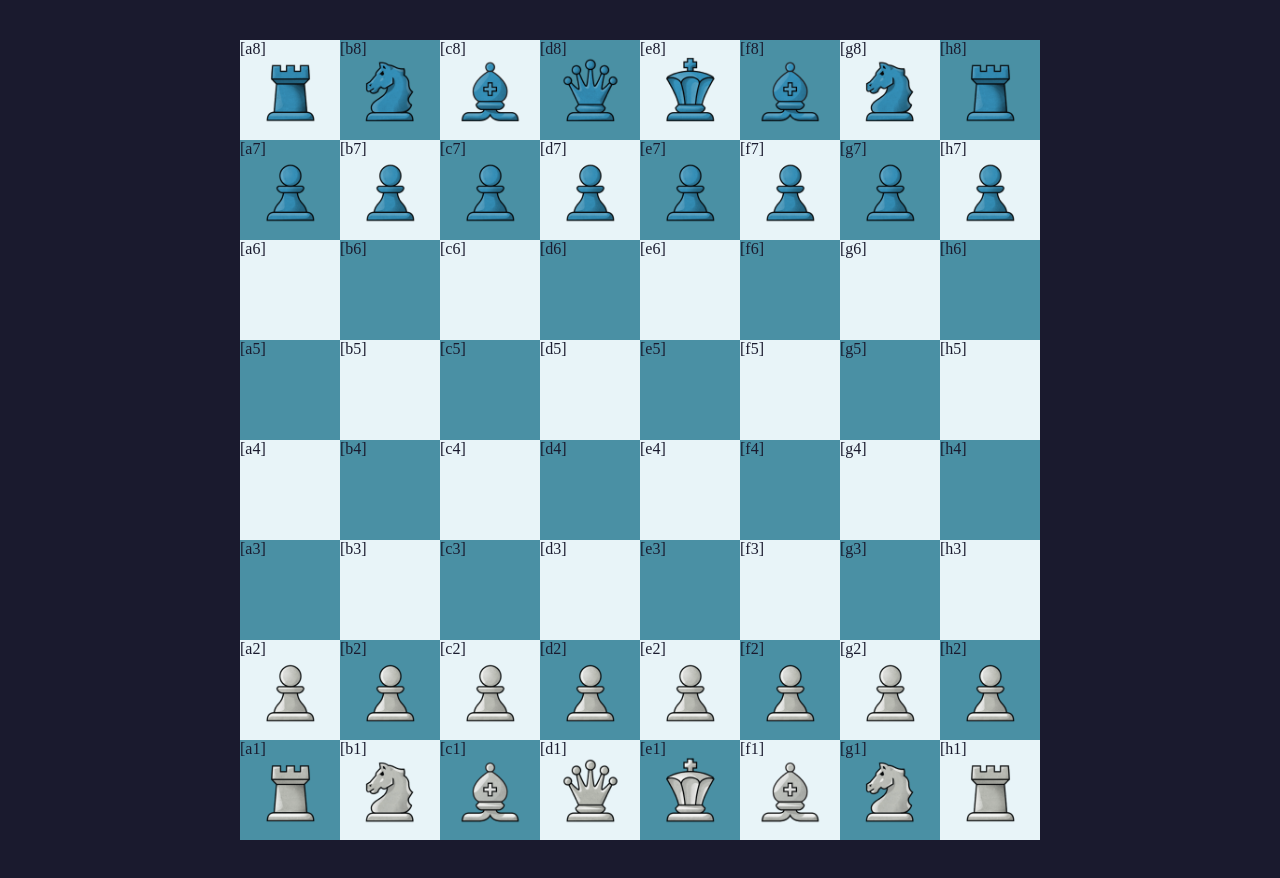
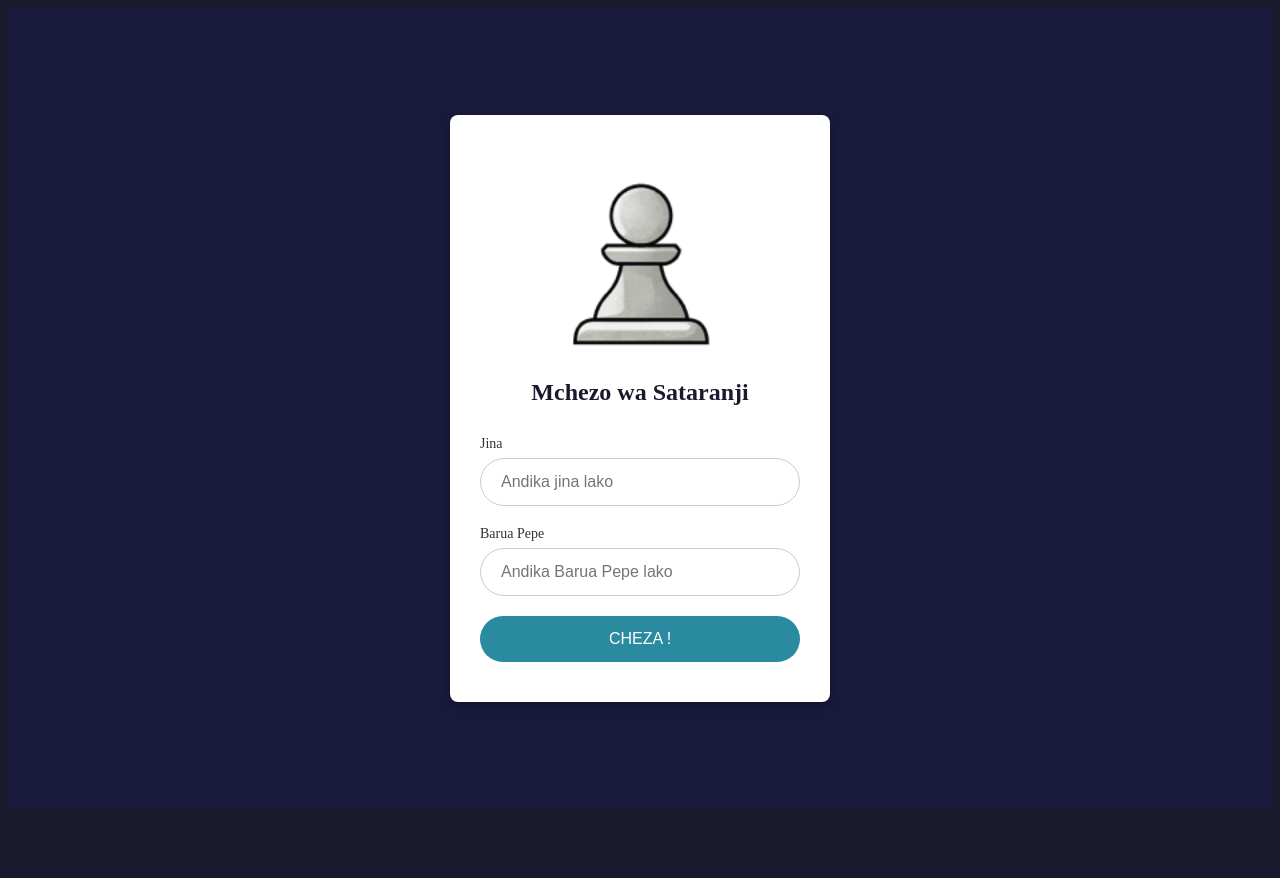
Before and after one commit to octane254/Official-Chess-Project-v1.1, a React (Vite) app in the folder Chess-App/: page / in a window 1280 px wide. After the commit the page ends 816 px from the top, so only its background shows below. Built offline with nearby package versions, Linux system fonts and the light colour scheme.

Commit message:
SCRUM-48:Created a login page>

```diff
--- a/Chess-App/src/Components/Board.jsx
+++ b/Chess-App/src/Components/Board.jsx
@@ -2,7 +2,7 @@ import { useEffect, useState } from "react"
 import ChessPieces from "./Chess-Piece"
 import "../Css/Board.css"
 
-function ChessBoard (){
+function ChessBoard ({ username }) {
 
     // Arrays for the files and ranks in chess
 
@@ -102,8 +102,13 @@ function ChessBoard (){
 }
         return (
 
-            <div className="chessboard">
-                {renderpieces()}
+            <div className="chessboard-container" style={{ display: "flex" }}>
+                <div className="welcome-message" style={{ marginRight: "20px", fontSize: "18px", fontWeight: "bold", alignSelf: "flex-start" }}>
+                    Welcome, {username}!
+                </div>
+                <div className="chessboard">
+                    {renderpieces()}
+                </div>
             </div>
         )
 
--- /dev/null
+++ b/Chess-App/src/Components/Login.jsx
@@ -0,0 +1,52 @@
+import { useState } from "react";
+import "../Css/Login.css";
+import chessImage from "../assets/wp (1).png";
+
+function Login({ onStart }) {
+  const [name, setName] = useState("");
+  const [email, setEmail] = useState("");
+
+  const handleStart = () => {
+    if (name.trim() === "") {
+      alert("Please enter your name");
+      return;
+    }
+    if (email.trim() === "") {
+      alert("Please enter your email");
+      return;
+    }
+    onStart({ name: name.trim(), email: email.trim() });
+  };
+
+  return (
+    <div className="login-page">
+      <div className="login-container">
+        <img src={chessImage} alt="Chess" />
+        <div className="login-title">Mchezo wa Sataranji</div>
+        <label className="login-label" htmlFor="name">Jina</label>
+        <input
+          id="name"
+          className="login-input"
+          type="text"
+          value={name}
+          onChange={(e) => setName(e.target.value)}
+          placeholder="Andika jina lako"
+        />
+        <label className="login-label" htmlFor="email">Barua Pepe</label>
+        <input
+          id="email"
+          className="login-input"
+          type="email"
+          value={email}
+          onChange={(e) => setEmail(e.target.value)}
+          placeholder="Andika Barua Pepe lako"
+        />
+        <button className="login-button" onClick={handleStart}>
+          CHEZA !
+        </button>
+      </div>
+    </div>
+  );
+}
+
+export default Login;
--- /dev/null
+++ b/Chess-App/src/Css/Login.css
@@ -0,0 +1,63 @@
+.login-page {
+  background-color: #1a1a3d; /* dark purple */
+  height: 100vh;
+  display: flex;
+  justify-content: center;
+  align-items: center;
+}
+
+.login-container {
+  background-color: white;
+  padding: 40px 30px;
+  border-radius: 8px;
+  width: 320px;
+  text-align: center;
+  box-shadow: 0 4px 12px rgba(0,0,0,0.3);
+}
+
+.login-container img {
+  width: 100%;
+  max-width: 200px;
+  margin-bottom: 20px;
+  border-radius: 8px;
+}
+
+.login-title {
+  font-size: 24px;
+  font-weight: bold;
+  margin-bottom: 30px;
+}
+
+.login-label {
+  display: block;
+  text-align: left;
+  margin-bottom: 6px;
+  font-size: 14px;
+  color: #333;
+}
+
+.login-input {
+  width: 100%;
+  padding: 14px 20px;
+  margin-bottom: 20px;
+  border-radius: 30px;
+  border: 1px solid #ccc;
+  font-size: 16px;
+  box-sizing: border-box;
+}
+
+.login-button {
+  width: 100%;
+  padding: 14px 0;
+  background-color: #2a8a9f;
+  color: white;
+  font-size: 16px;
+  border: none;
+  border-radius: 30px;
+  cursor: pointer;
+  transition: background-color 0.3s ease;
+}
+
+.login-button:hover {
+  background-color: #1f6f7f;
+}
--- a/Chess-App/src/main.jsx
+++ b/Chess-App/src/main.jsx
@@ -1,11 +1,23 @@
 import { StrictMode } from 'react'
 import { createRoot } from 'react-dom/client'
+import { useState } from 'react'
 import ChessBoard from './Components/Board'
+import Login from './Components/Login'
+
+export default function App() {
+  const [username, setUsername] = useState("")
+
+  return (
+    <StrictMode>
+      {username === "" ? (
+        <Login onStart={setUsername} />
+      ) : (
+        <ChessBoard />
+      )}
+    </StrictMode>
+  )
+}
 
 createRoot(document.getElementById('root')).render(
-  <StrictMode>
-
-    <ChessBoard/>
-
-  </StrictMode>,
+  <App />
 )
```
